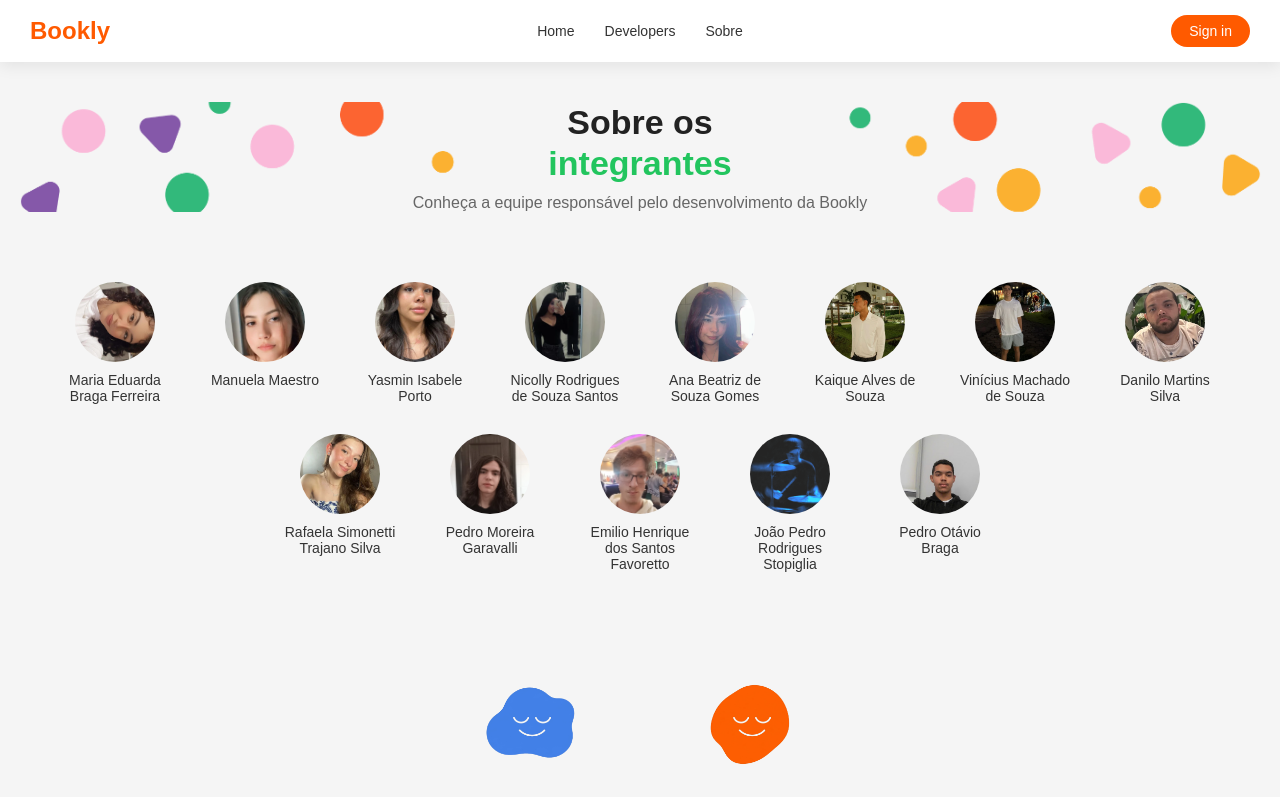
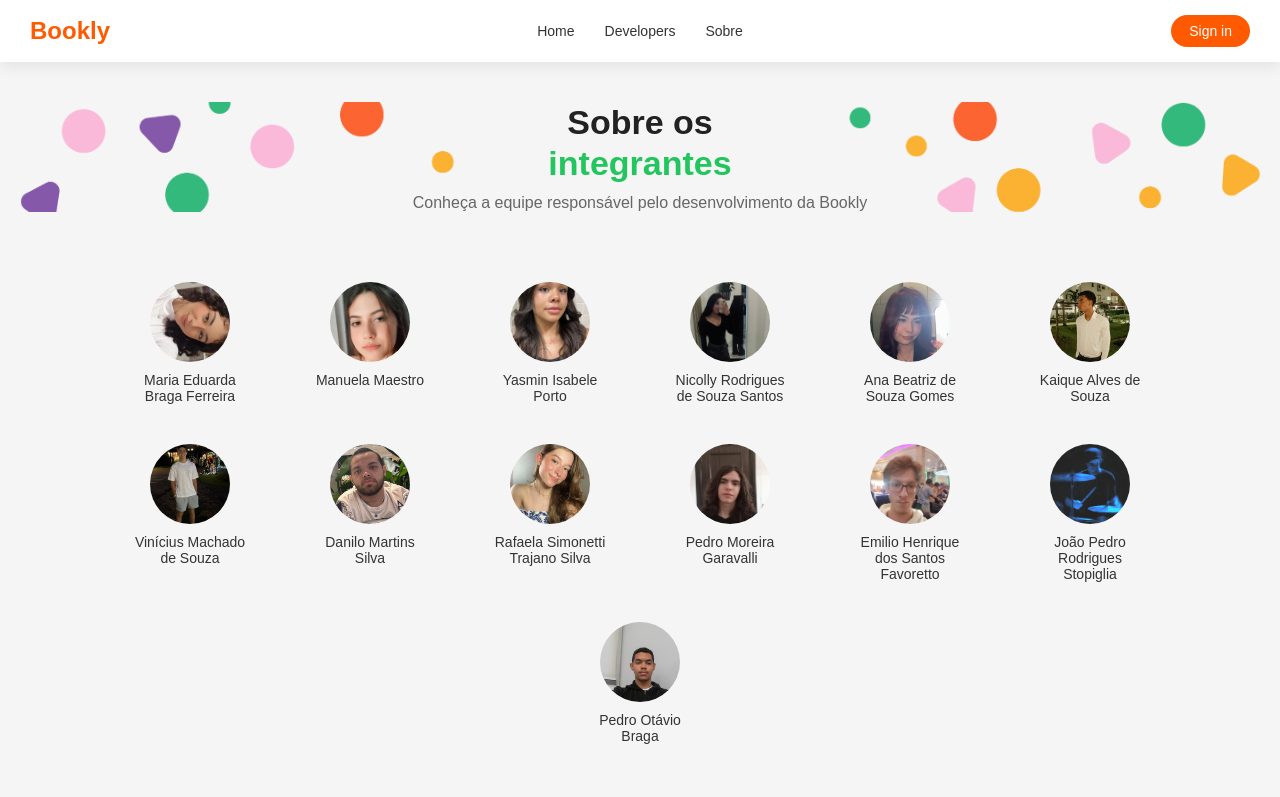
Before and after one commit to Supremeduck3/Atividade_Integradora_FrontEnd, a React (Vite) app: page / in a window 1280 px wide. Shown: the top 797 px of the page. Built offline with nearby package versions, Linux system fonts and the light colour scheme.

Commit message:
finaliza alterções da página de integrantes

```diff
--- a/src/style/App.css
+++ b/src/style/App.css
@@ -124,16 +124,20 @@ body {
 }
 
 .grid {
-    display: flex;
-    flex-wrap: wrap;
-    justify-content: center;
-    gap: 30px;
+    display: grid;
 
-    width: 100%;
+    grid-template-columns:
+    repeat(auto-fit, minmax(160px, 1fr));
+
+    gap: 40px 20px;
+
+    max-width: 1100px;
+
     margin: 70px auto 0;
 
-    position: relative;
-    z-index: 2;
+    padding: 0 20px;
+
+    justify-items: center;
 }
 
 .card {
@@ -302,6 +306,10 @@ body {
     color: #666;
     font-size: 14px;
 }
+.grid > .card:last-child {
+    grid-column: 1 / -1;
+    justify-self: center;
+}
 
 @media (max-width: 768px) {
 
```
Also changed, not shown: public/img/livro.png (added).
